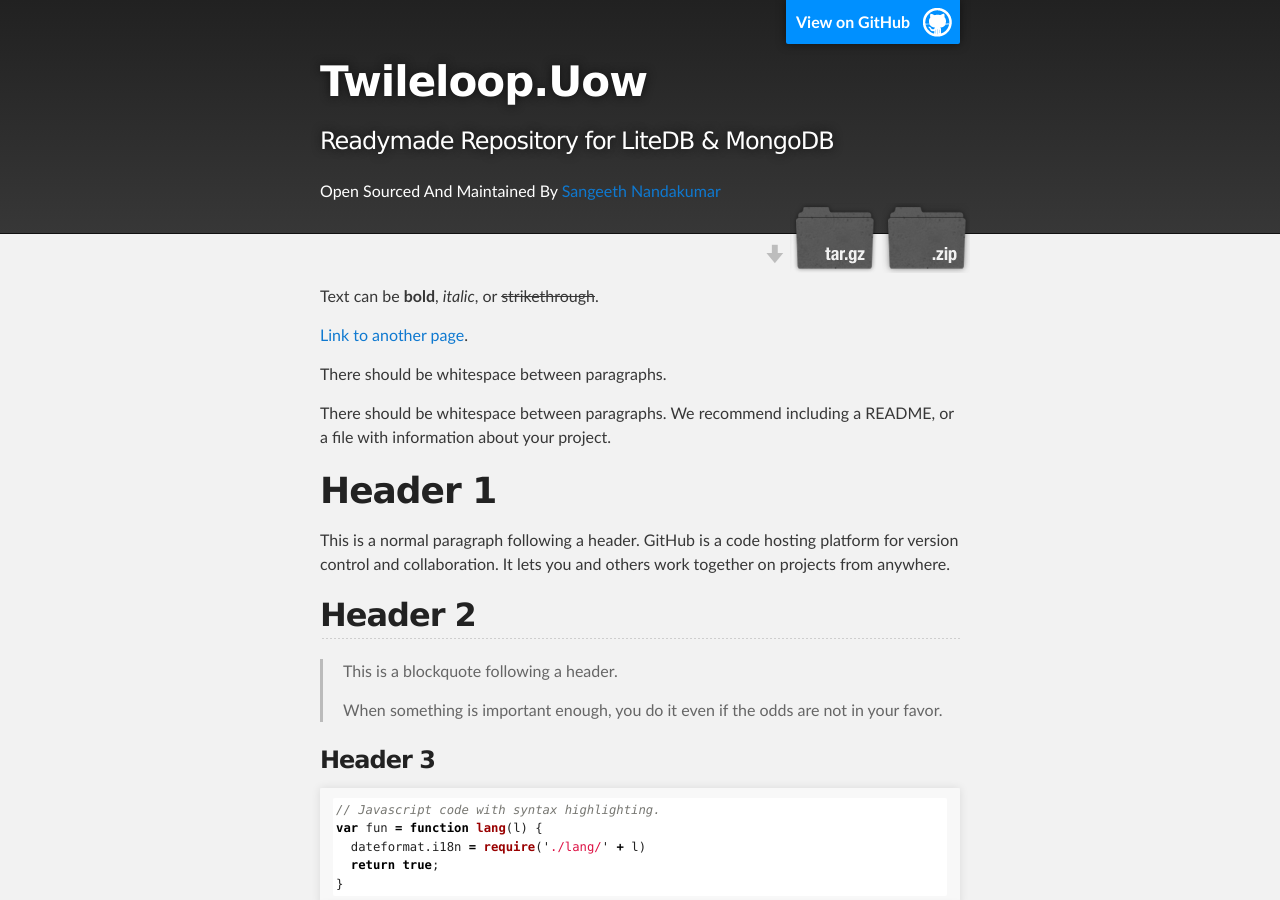
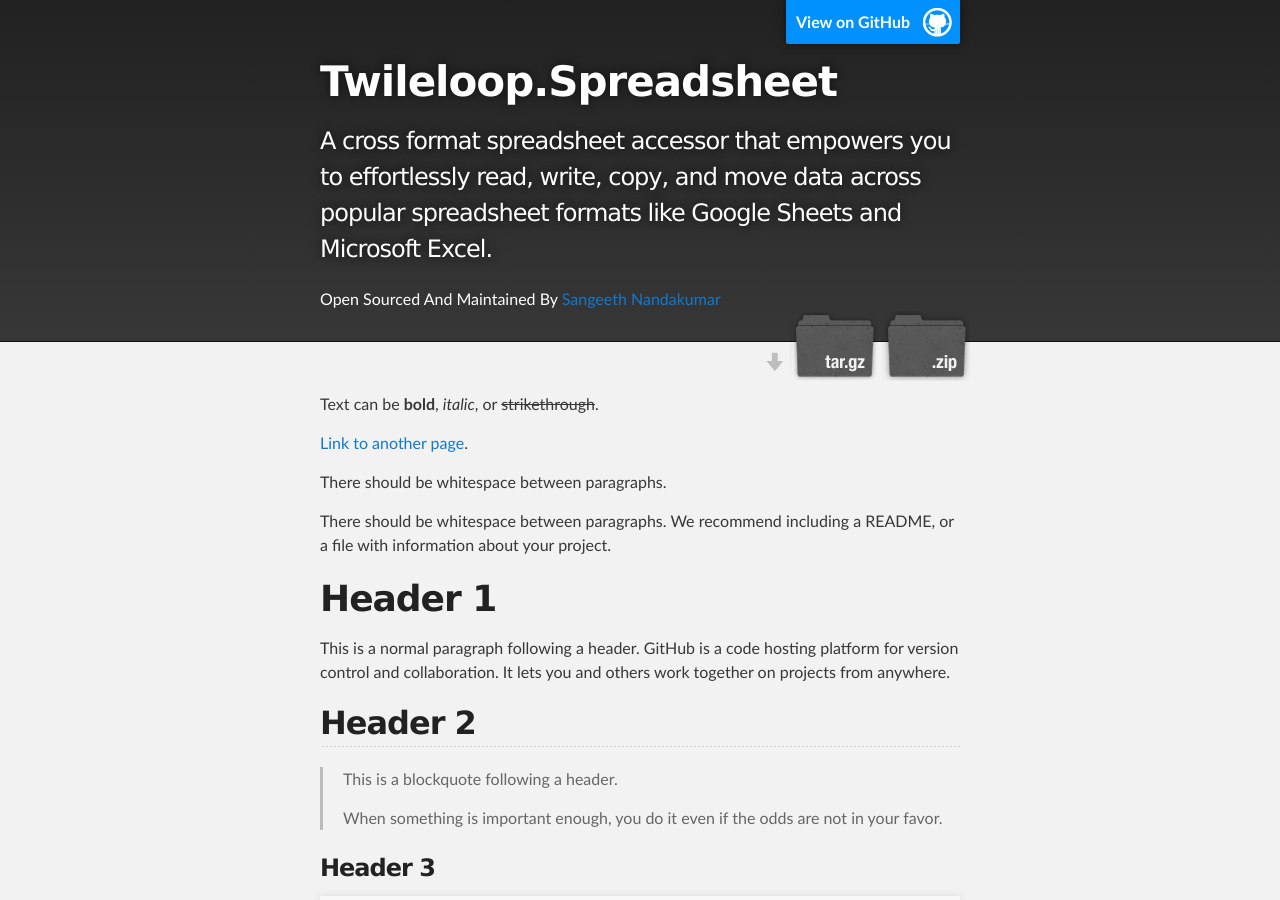
Before and after one commit to sangeethnandakumar/Twileloop.Spreadsheet, a Jekyll site: the page built from doc/index.md, in a window 1280 px wide and 900 px high. Built offline with Jekyll 4.4.1, drawn with Linux system fonts in a browser that asks for light colours; some of the changed text lies outside the part shown.

Commit message:
Update _config.yml

```diff
--- a/doc/_config.yml
+++ b/doc/_config.yml
@@ -1,8 +1,8 @@
-title: Twileloop.Uow
-description: "Readymade Repository for LiteDB & MongoDB"
+title: Twileloop.Spreadsheet
+description: "A cross format spreadsheet accessor that empowers you to effortlessly read, write, copy, and move data across popular spreadsheet formats like Google Sheets and Microsoft Excel."
 show_downloads: true
 google_analytics:
 theme: jekyll-theme-slate
 github:
-  zip_url: https://github.com/sangeethnandakumar/Twileloop.UOW/releases
-  tar_url: https://www.nuget.org/packages/Twileloop.UOW
+  zip_url: https://github.com/sangeethnandakumar/Twileloop.Spreadsheet/releases
+  tar_url: https://www.nuget.org/packages/Twileloop.Spreadsheet
```
